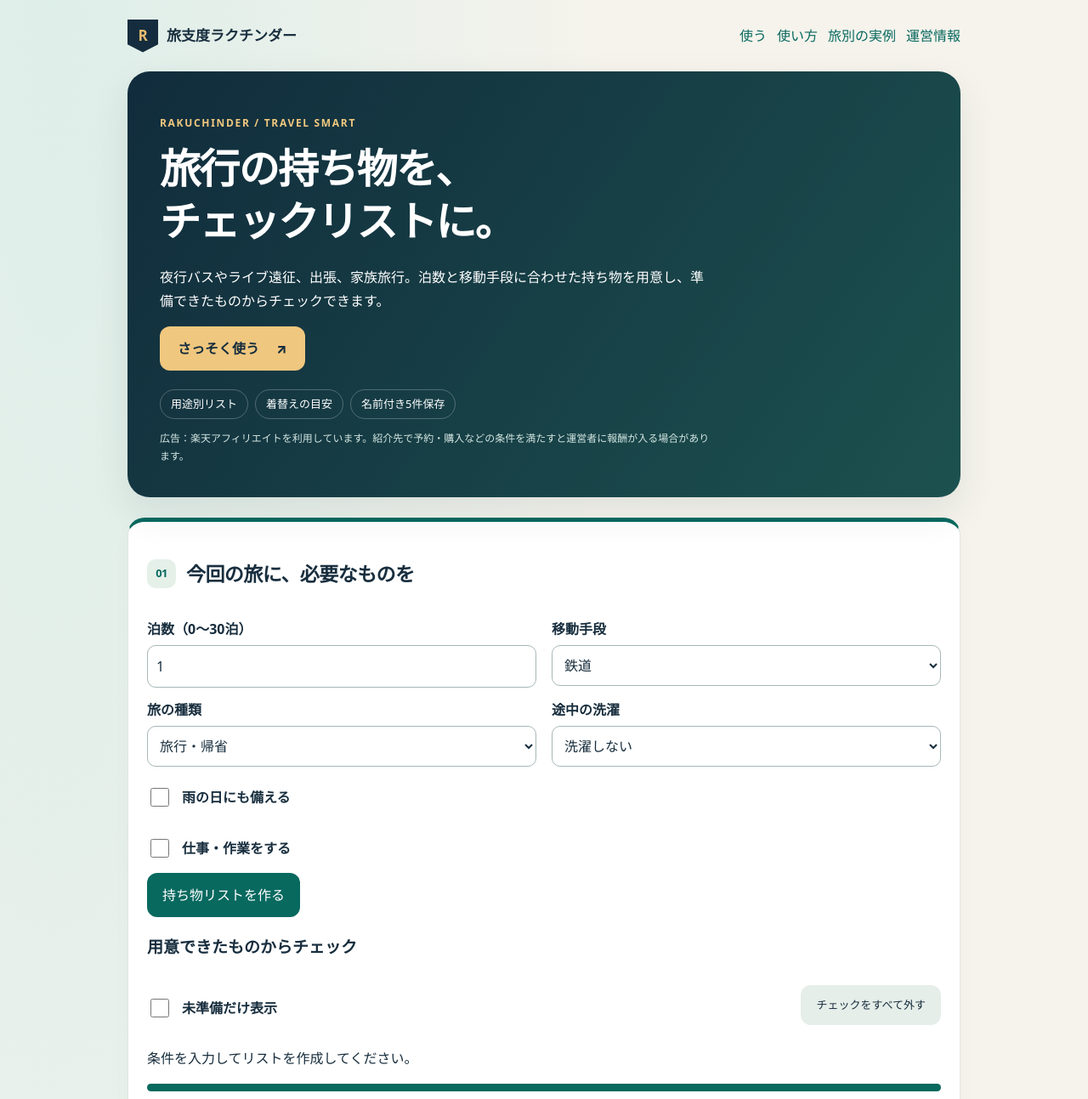
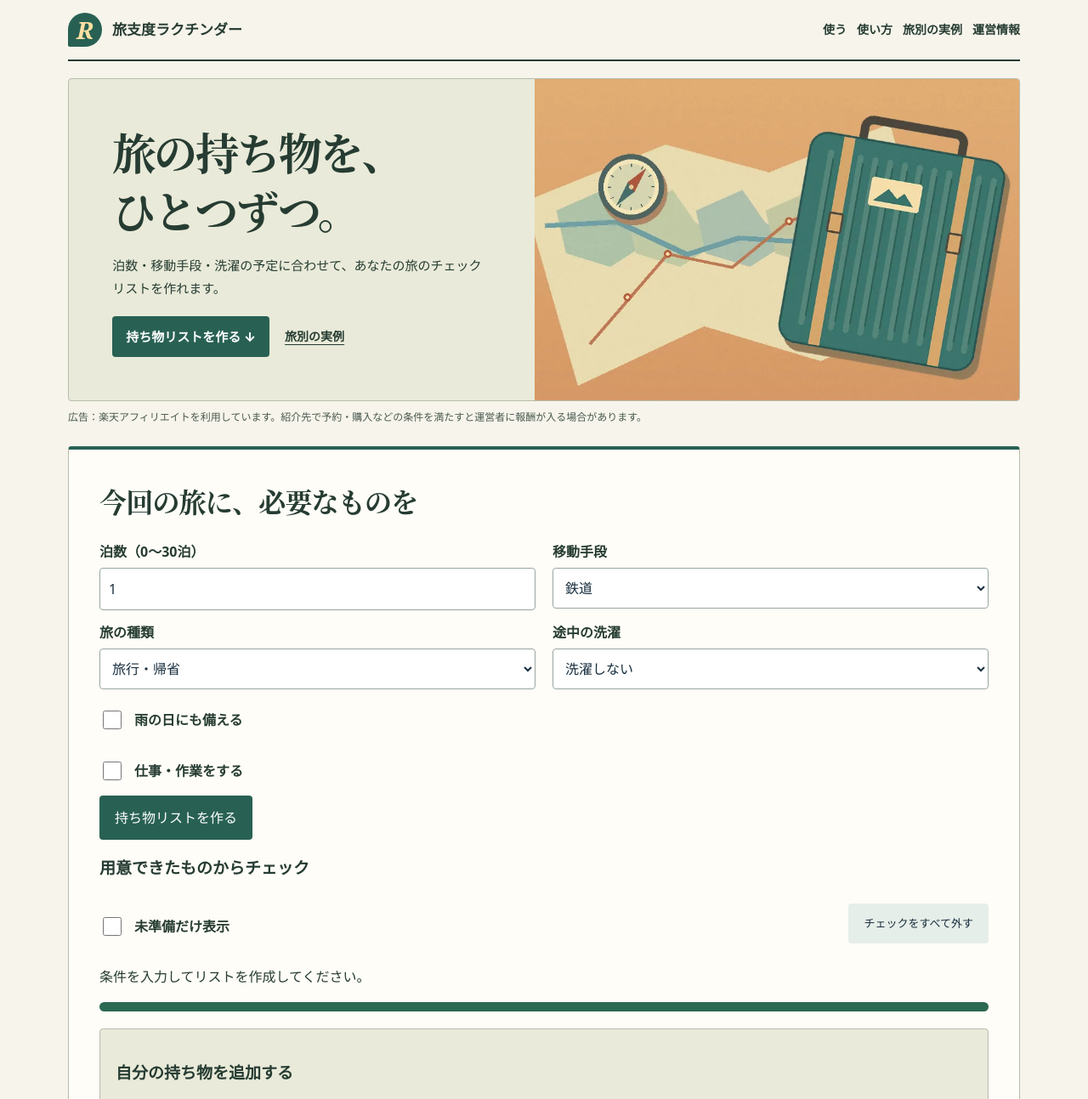
Before and after one commit to MORRY1992/tabishitaku-rakuchinder, a plain HTML site: page public/index.html in a window 1280 px wide. Shown: the top 1293 px of the page at 85% size. Drawn offline with Linux system fonts and the light colour scheme.

Commit message:
旅の目的から選べる画面構成と旅行イラストへ刷新

```diff
--- a/public/index.html
+++ b/public/index.html
@@ -9,9 +9,9 @@
 #packing-examples article + article {margin-top:1.7rem;padding-top:1.2rem;border-top:1px solid #d9e0e1}
 #packing-examples li {margin:.45rem 0}
 #packing-output,#packing-examples {scroll-margin-top:5rem}
-</style><link rel="canonical" href="https://tabishitaku-rakuchinder.pages.dev/"><meta property="og:type" content="website"><meta property="og:locale" content="ja_JP"><meta property="og:title" content="旅行の持ち物チェックリスト作成・保存｜旅支度ラクチンダー"><meta property="og:description" content="旅行・出張・推し活・家族旅行の持ち物リスト。泊数と洗濯間隔で着替えの目安を計算。未準備表示、項目追加、名前付き5件保存に対応。"><meta property="og:url" content="https://tabishitaku-rakuchinder.pages.dev/"><meta property="og:image" content="https://tabishitaku-rakuchinder.pages.dev/og-card-v2.jpg"><meta property="og:image:alt" content="ラクチンダー 無料の旅行・買い物便利ツール"><meta name="twitter:card" content="summary_large_image"><meta name="twitter:title" content="旅行の持ち物チェックリスト作成・保存｜旅支度ラクチンダー"><meta name="twitter:description" content="旅行・出張・推し活・家族旅行の持ち物リスト。泊数と洗濯間隔で着替えの目安を計算。未準備表示、項目追加、名前付き5件保存に対応。"><meta name="twitter:image" content="https://tabishitaku-rakuchinder.pages.dev/og-card-v2.jpg"><meta name="google-site-verification" content="EuNEpBZmHEmdZQ6MrhX1X6HME4LkcC5O2_vVCpQmz54"><meta property="og:site_name" content="旅支度ラクチンダー"><script type="application/ld+json">{"@context":"https://schema.org","@type":"WebSite","name":"旅支度ラクチンダー","url":"https://tabishitaku-rakuchinder.pages.dev/","inLanguage":"ja"}</script><link rel="icon" type="image/svg+xml" href="/brand-icon.svg"></head>
-<body><a class="skip" href="#tool">ツールの入力へ移動</a><header><b>旅支度ラクチンダー</b><nav><a href="#tool">使う</a><a href="#guide">使い方</a><a href="#packing-examples">旅別の実例</a><a href="#about">運営情報</a></nav></header>
-<main id="main"><section class="hero"><p class="eyebrow">RAKUCHINDER / TRAVEL SMART</p><h1>旅行の持ち物を、<br>チェックリストに。</h1><p>夜行バスやライブ遠征、出張、家族旅行。泊数と移動手段に合わせた持ち物を用意し、準備できたものからチェックできます。</p><a class="hero-cta" href="#tool">さっそく使う <span aria-hidden="true">↗</span></a><div class="hero-badges"><span>用途別リスト</span><span>着替えの目安</span><span>名前付き5件保存</span></div><p class="fine">広告：楽天アフィリエイトを利用しています。紹介先で予約・購入などの条件を満たすと運営者に報酬が入る場合があります。</p></section>
+</style><link rel="canonical" href="https://tabishitaku-rakuchinder.pages.dev/"><meta property="og:type" content="website"><meta property="og:locale" content="ja_JP"><meta property="og:title" content="旅行の持ち物チェックリスト作成・保存｜旅支度ラクチンダー"><meta property="og:description" content="旅行・出張・推し活・家族旅行の持ち物リスト。泊数と洗濯間隔で着替えの目安を計算。未準備表示、項目追加、名前付き5件保存に対応。"><meta property="og:url" content="https://tabishitaku-rakuchinder.pages.dev/"><meta property="og:image" content="https://tabishitaku-rakuchinder.pages.dev/og-card-v2.jpg"><meta property="og:image:alt" content="ラクチンダー 無料の旅行・買い物便利ツール"><meta name="twitter:card" content="summary_large_image"><meta name="twitter:title" content="旅行の持ち物チェックリスト作成・保存｜旅支度ラクチンダー"><meta name="twitter:description" content="旅行・出張・推し活・家族旅行の持ち物リスト。泊数と洗濯間隔で着替えの目安を計算。未準備表示、項目追加、名前付き5件保存に対応。"><meta name="twitter:image" content="https://tabishitaku-rakuchinder.pages.dev/og-card-v2.jpg"><meta name="google-site-verification" content="EuNEpBZmHEmdZQ6MrhX1X6HME4LkcC5O2_vVCpQmz54"><meta property="og:site_name" content="旅支度ラクチンダー"><script type="application/ld+json">{"@context":"https://schema.org","@type":"WebSite","name":"旅支度ラクチンダー","url":"https://tabishitaku-rakuchinder.pages.dev/","inLanguage":"ja"}</script><link rel="icon" type="image/svg+xml" href="/brand-icon.svg"><link rel="stylesheet" href="/travel-edition.css"></head>
+<body><a class="skip" href="#tool">ツールの入力へ移動</a><header><a class="series-link" href="https://rakuchinder.com/" aria-label="ラクチンダーのツール一覧">R</a><b>旅支度ラクチンダー</b><nav><a href="#tool">使う</a><a href="#guide">使い方</a><a href="#packing-examples">旅別の実例</a><a href="#about">運営情報</a></nav></header>
+<main id="main"><section class="hero"><div class="cover-copy"><h1>旅の持ち物を、<br>ひとつずつ。</h1><p>泊数・移動手段・洗濯の予定に合わせて、あなたの旅のチェックリストを作れます。</p><nav aria-label="ツールの入口"><a class="hero-cta" href="#tool">持ち物リストを作る ↓</a><a class="cover-sub" href="#packing-examples">旅別の実例</a></nav></div><img class="cover-art" alt="" src="/cover.webp" width="960" height="600" fetchpriority="high"></section><p class="fine">広告：楽天アフィリエイトを利用しています。紹介先で予約・購入などの条件を満たすと運営者に報酬が入る場合があります。</p>
 <section class="panel" id="tool"><h2 class="step-title">今回の旅に、必要なものを</h2>
 <form id="packing-form"><div class="grid two"><div><label for="nights">泊数（0〜30泊）</label><input id="nights" name="nights" type="number" min="0" max="30" step="1" value="1" required></div><div><label for="mode">移動手段</label><select id="mode" name="mode"><option value="train">鉄道</option><option value="bus">夜行バス</option><option value="plane">飛行機</option><option value="car">車</option></select></div></div>
 <div class="grid two"><div><label for="purpose">旅の種類</label><select id="purpose"><option value="leisure">旅行・帰省</option><option value="work">出張</option><option value="oshi">推し活・ライブ遠征</option><option value="family">家族旅行</option></select></div><div><label for="wash">途中の洗濯</label><select id="wash"><option value="0">洗濯しない</option><option value="2">2泊ごとに洗濯</option><option value="3">3泊ごとに洗濯</option><option value="5">5泊ごとに洗濯</option></select></div></div><label class="check"><input id="rain" type="checkbox">雨の日にも備える</label><label class="check"><input id="work" type="checkbox">仕事・作業をする</label><button>持ち物リストを作る</button></form>
--- /dev/null
+++ b/public/travel-edition.css
@@ -0,0 +1,44 @@
+/* Travel edition: page navigation, illustrated cover and working surfaces. */
+@media screen {
+:root{--brand:#234e63;--ink:#213742;--paper:#f6f4eb;--pale:#e7ece8;--rule:#b4b9ad;--display:"Yu Mincho","Hiragino Mincho ProN","Noto Serif CJK JP",serif}
+body{background:var(--paper);color:var(--ink);padding-left:max(14px,env(safe-area-inset-left));padding-right:max(14px,env(safe-area-inset-right))}
+header,main,footer{max-width:1120px}
+header{display:flex;align-items:center;justify-content:flex-start;gap:12px;padding:12px 0;min-height:72px;border-bottom:2px solid var(--ink)}
+header nav{margin-left:auto} header b:before,header>b:before{display:none}
+.series-link{background:var(--brand);color:#ffe1a4;border-radius:50% 50% 50% 5%;width:40px;height:40px;display:grid;place-items:center;text-decoration:none;font:bold italic 28px Georgia,serif;flex:none}
+header nav a{font-weight:680;color:var(--ink);font-size:14px}
+.hero{display:grid;grid-template-columns:1fr 1.04fr;align-items:stretch;margin:20px 0 0;padding:0;border:1px solid var(--rule);border-radius:4px;box-shadow:none;background:var(--pale);color:var(--ink)}
+.cover-copy{padding:clamp(24px,4vw,54px);align-self:center}
+.hero h1{margin:0;font:800 clamp(34px,4vw,59px)/1.35 var(--display);letter-spacing:-.045em;max-width:none}
+.cover-copy p{margin:17px 0 20px;font-size:15px;max-width:33em}
+.cover-copy nav{align-items:center;column-gap:18px;row-gap:3px}
+.hero a.hero-cta{background:var(--brand);color:white;padding:11px 16px;border-radius:4px;font-size:15px}
+.hero a.cover-sub{color:var(--ink);font-weight:700;font-size:14px;text-underline-offset:.25em}
+.cover-art{width:100%;height:100%;min-width:0;object-fit:cover;max-height:440px}
+.hero + .fine{color:#4a594f;font-size:12px;line-height:1.6;margin:9px 0 24px}
+.panel{border:0;border-radius:0;border-top:1px solid var(--rule);box-shadow:none;background:transparent;padding:30px 0;margin:0}
+#tool,#compare{background:#fffdf8;border:1px solid var(--rule);border-top:4px solid var(--brand);border-radius:4px;padding:clamp(18px,3vw,36px);margin:20px 0}
+.panel h2{font:800 clamp(22px,2.5vw,32px)/1.5 var(--display);margin:0 0 10px}
+.panel h3{line-height:1.5}.step-title:before{display:none}
+.grid.two{gap:20px}.grid>.card{border-radius:4px;background:#f7f7ef;border:1px solid var(--rule)}
+.card legend{border-radius:2px;background:var(--brand)}
+input:not([type=checkbox]),select,textarea{border-color:#98a69f;border-radius:4px;background:white}
+button,.btn{border-radius:4px}
+button:not(.secondary):not(.danger):not(.remove-item):not([class]){background:var(--brand);color:white}
+.result:not(:empty){border-left:4px solid var(--brand);border-radius:2px;background:var(--pale);font-variant-numeric:tabular-nums}
+.profile-box,.saved-panel{border-radius:4px;background:var(--pale);border-color:var(--rule)}
+.packing-row{border-bottom-color:#c8cec3}.packing-row input{accent-color:var(--brand)}
+footer{border-top:2px solid var(--ink)}
+@media(max-width:700px){
+header{gap:8px;min-height:56px;flex-wrap:wrap;padding:9px 0 4px}header>b{font-size:15px}.series-link{width:30px;height:30px;font-size:22px}header nav{flex-basis:100%;margin:0;gap:16px}header nav a{min-height:36px;font-size:13px}
+.hero{display:flex;flex-direction:column-reverse;margin-top:12px}.cover-art{width:100%;height:auto;aspect-ratio:3.0;object-position:50% 58%}
+.cover-copy{padding:17px 18px 15px;align-self:stretch}.hero h1{font-size:clamp(25px,6.6vw,36px);line-height:1.37}.hero h1 br{display:none}
+.cover-copy p{margin:8px 0 10px;font-size:14px;line-height:1.65}.cover-copy nav{gap:12px}.hero a.hero-cta{min-height:44px;font-size:14px;padding:8px 12px}
+#tool,#compare{padding:18px 15px;margin:14px 0}.hero+.fine{margin:8px 0 15px}.panel{padding:23px 0}.grid.two{gap:12px}
+}
+}
+@media screen {
+:root{--brand:#286153;--ink:#263c32;--pale:#e9ead9;--rule:#b7bdab}
+.case-list,.packing-row{background:#fffdf7}.packing-row{padding:5px 8px}
+.progress{height:11px;background:#d4ddca}.progress span{background:#2b6953}
+}
```
Also changed, not shown: public/cover.webp (added).
